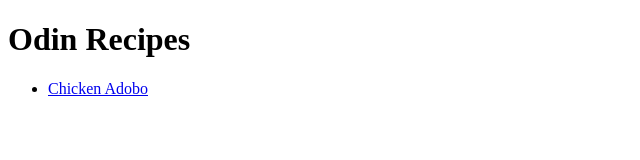
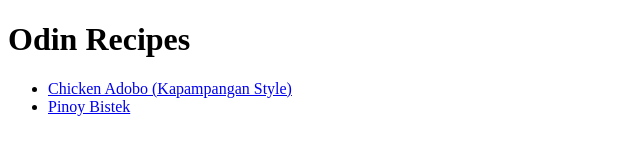
Before and after one commit to asbury-cao/odin-recipes, a plain HTML site: page index.html in a window 1280 px wide. Shown: the whole page, without its empty margins (0-640 px from the left). Drawn offline with Linux system fonts and the light colour scheme.

Commit message:
Created link to pinoy bistek recipe

```diff
--- a/index.html
+++ b/index.html
@@ -9,7 +9,8 @@
 <body>
   <h1>Odin Recipes</h1>
   <ul>
-    <li><a href="./recipes/adobo.html">Chicken Adobo</a></li>
+    <li><a href="./recipes/adobo.html">Chicken Adobo (Kapampangan Style)</a></li>
+    <li><a href="./recipes/bistek.html">Pinoy Bistek</a></li>
   </ul>
 
 </body>
```
